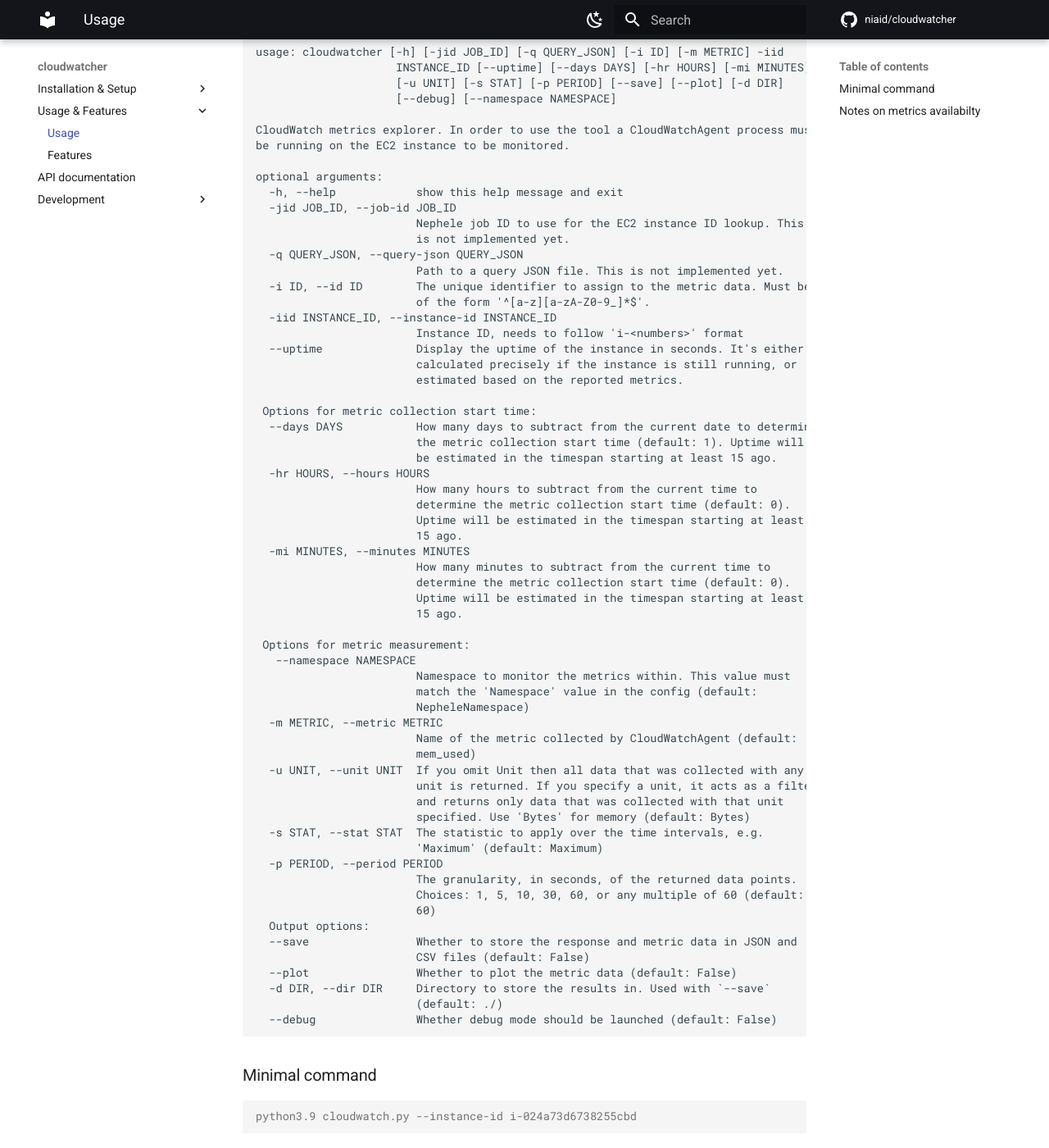
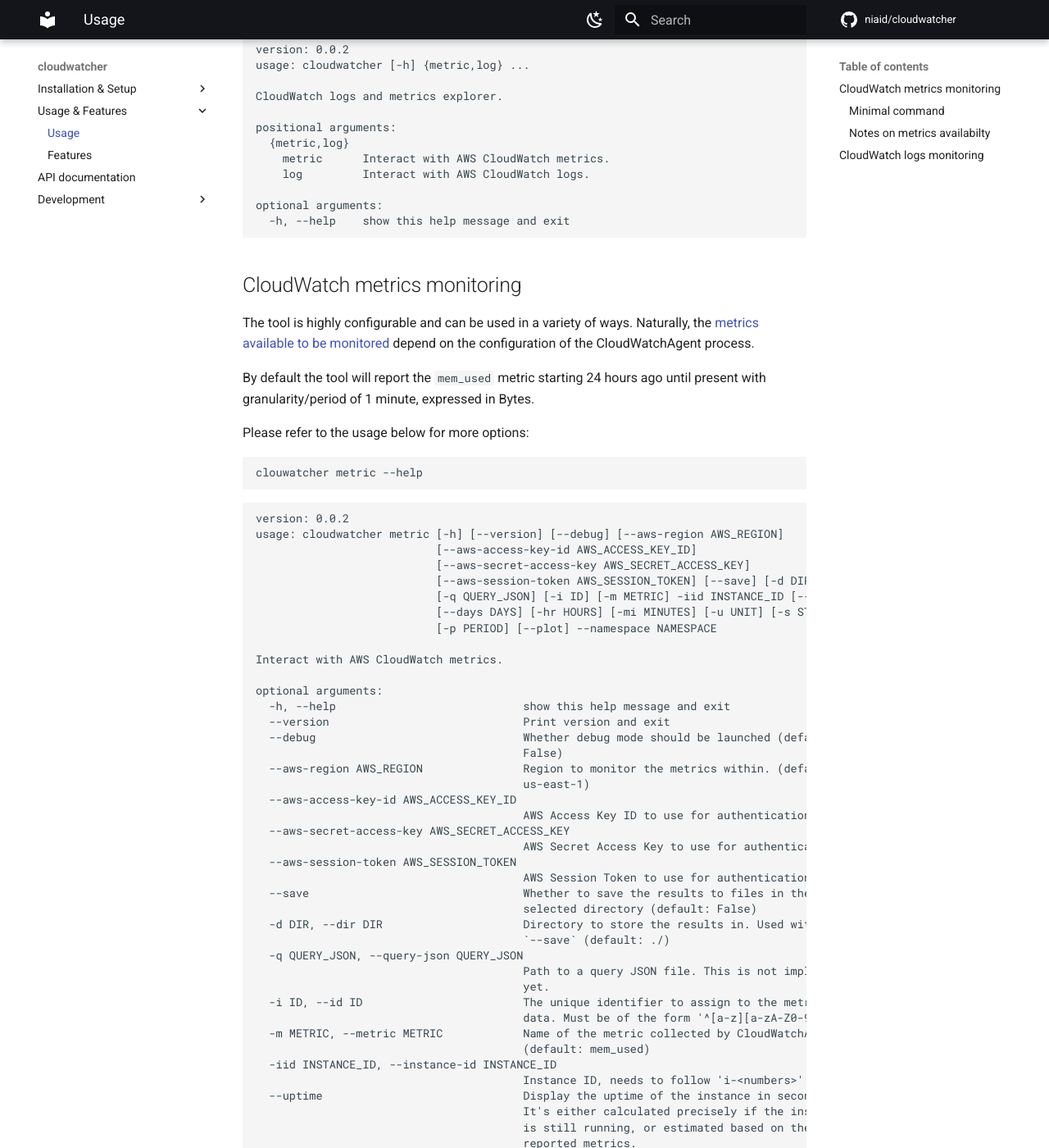
Before and after one commit to niaid/cloudwatcher, an MkDocs documentation site: the page built from docs/usage.md, in a window 1280 px wide and 1400 px high, scrolled down 312 px. Shown: the whole window at 82% size. Built offline with MkDocs 1.6.1 and Material for MkDocs 9.7.7, drawn with Linux system fonts in a browser that asks for light colours; comment, search, counter and statistics services are not loaded; some of the changed text lies outside the part shown.

Commit message:
add support for log saving to file

````diff
--- a/docs/usage.md
+++ b/docs/usage.md
@@ -1,3 +1,29 @@
+There are two modes of operation on the CLI:
+
+- [`cloudwatcher metric`](#cloudwatch-metrics-monitoring)
+- [`cloudwatcher log`](#cloudwatch-logs-monitoring)
+
+```
+cloudwatcher --help
+```
+
+```
+version: 0.0.2
+usage: cloudwatcher [-h] {metric,log} ...
+
+CloudWatch logs and metrics explorer.
+
+positional arguments:
+  {metric,log}
+    metric      Interact with AWS CloudWatch metrics.
+    log         Interact with AWS CloudWatch logs.
+
+optional arguments:
+  -h, --help    show this help message and exit
+```
+
+## CloudWatch metrics monitoring
+
 The tool is highly configurable and can be used in a variety of ways. Naturally, the [metrics available to be monitored](https://docs.aws.amazon.com/AmazonCloudWatch/latest/monitoring/metrics-collected-by-CloudWatch-agent.html) depend on the configuration of the CloudWatchAgent process.
 
 By default the tool will report the `mem_used` metric starting 24 hours ago until present with granularity/period of 1 minute, expressed in Bytes.
@@ -5,69 +31,77 @@
 Please refer to the usage below for more options:
 
 ```
-usage: cloudwatcher [-h] [-jid JOB_ID] [-q QUERY_JSON] [-i ID] [-m METRIC] -iid
-                     INSTANCE_ID [--uptime] [--days DAYS] [-hr HOURS] [-mi MINUTES]
-                     [-u UNIT] [-s STAT] [-p PERIOD] [--save] [--plot] [-d DIR]
-                     [--debug] [--namespace NAMESPACE]
+clouwatcher metric --help
+```
 
-CloudWatch metrics explorer. In order to use the tool a CloudWatchAgent process must
-be running on the EC2 instance to be monitored.
+```
+version: 0.0.2
+usage: cloudwatcher metric [-h] [--version] [--debug] [--aws-region AWS_REGION]
+                           [--aws-access-key-id AWS_ACCESS_KEY_ID]
+                           [--aws-secret-access-key AWS_SECRET_ACCESS_KEY]
+                           [--aws-session-token AWS_SESSION_TOKEN] [--save] [-d DIR]
+                           [-q QUERY_JSON] [-i ID] [-m METRIC] -iid INSTANCE_ID [--uptime]
+                           [--days DAYS] [-hr HOURS] [-mi MINUTES] [-u UNIT] [-s STAT]
+                           [-p PERIOD] [--plot] --namespace NAMESPACE
+
+Interact with AWS CloudWatch metrics.
 
 optional arguments:
-  -h, --help            show this help message and exit
-  -jid JOB_ID, --job-id JOB_ID
-                        Nephele job ID to use for the EC2 instance ID lookup. This
-                        is not implemented yet.
+  -h, --help                            show this help message and exit
+  --version                             Print version and exit
+  --debug                               Whether debug mode should be launched (default:
+                                        False)
+  --aws-region AWS_REGION               Region to monitor the metrics within. (default:
+                                        us-east-1)
+  --aws-access-key-id AWS_ACCESS_KEY_ID
+                                        AWS Access Key ID to use for authentication
+  --aws-secret-access-key AWS_SECRET_ACCESS_KEY
+                                        AWS Secret Access Key to use for authentication
+  --aws-session-token AWS_SESSION_TOKEN
+                                        AWS Session Token to use for authentication
+  --save                                Whether to save the results to files in the
+                                        selected directory (default: False)
+  -d DIR, --dir DIR                     Directory to store the results in. Used with
+                                        `--save` (default: ./)
   -q QUERY_JSON, --query-json QUERY_JSON
-                        Path to a query JSON file. This is not implemented yet.
-  -i ID, --id ID        The unique identifier to assign to the metric data. Must be
-                        of the form '^[a-z][a-zA-Z0-9_]*$'.
+                                        Path to a query JSON file. This is not implemented
+                                        yet.
+  -i ID, --id ID                        The unique identifier to assign to the metric
+                                        data. Must be of the form '^[a-z][a-zA-Z0-9_]*$'.
+  -m METRIC, --metric METRIC            Name of the metric collected by CloudWatchAgent
+                                        (default: mem_used)
   -iid INSTANCE_ID, --instance-id INSTANCE_ID
-                        Instance ID, needs to follow 'i-<numbers>' format
-  --uptime              Display the uptime of the instance in seconds. It's either
-                        calculated precisely if the instance is still running, or
-                        estimated based on the reported metrics.
-
- Options for metric collection start time:
-  --days DAYS           How many days to subtract from the current date to determine
-                        the metric collection start time (default: 1). Uptime will
-                        be estimated in the timespan starting at least 15 ago.
-  -hr HOURS, --hours HOURS
-                        How many hours to subtract from the current time to
-                        determine the metric collection start time (default: 0).
-                        Uptime will be estimated in the timespan starting at least
-                        15 ago.
-  -mi MINUTES, --minutes MINUTES
-                        How many minutes to subtract from the current time to
-                        determine the metric collection start time (default: 0).
-                        Uptime will be estimated in the timespan starting at least
-                        15 ago.
-
- Options for metric measurement:
-   --namespace NAMESPACE
-                        Namespace to monitor the metrics within. This value must
-                        match the 'Namespace' value in the config (default:
-                        NepheleNamespace)
-  -m METRIC, --metric METRIC
-                        Name of the metric collected by CloudWatchAgent (default:
-                        mem_used)
-  -u UNIT, --unit UNIT  If you omit Unit then all data that was collected with any
-                        unit is returned. If you specify a unit, it acts as a filter
-                        and returns only data that was collected with that unit
-                        specified. Use 'Bytes' for memory (default: Bytes)
-  -s STAT, --stat STAT  The statistic to apply over the time intervals, e.g.
-                        'Maximum' (default: Maximum)
-  -p PERIOD, --period PERIOD
-                        The granularity, in seconds, of the returned data points.
-                        Choices: 1, 5, 10, 30, 60, or any multiple of 60 (default:
-                        60)
-  Output options:
-  --save                Whether to store the response and metric data in JSON and
-                        CSV files (default: False)
-  --plot                Whether to plot the metric data (default: False)
-  -d DIR, --dir DIR     Directory to store the results in. Used with `--save`
-                        (default: ./)
-  --debug               Whether debug mode should be launched (default: False)
+                                        Instance ID, needs to follow 'i-<numbers>' format
+  --uptime                              Display the uptime of the instance in seconds.
+                                        It's either calculated precisely if the instance
+                                        is still running, or estimated based on the
+                                        reported metrics.
+  --days DAYS                           How many days to subtract from the current date to
+                                        determine the metric collection start time
+                                        (default: 1). Uptime will be estimated in the
+                                        timespan starting at least 15 ago.
+  -hr HOURS, --hours HOURS              How many hours to subtract from the current time
+                                        to determine the metric collection start time
+                                        (default: 0). Uptime will be estimated in the
+                                        timespan starting at least 15 ago.
+  -mi MINUTES, --minutes MINUTES        How many minutes to subtract from the current time
+                                        to determine the metric collection start time
+                                        (default: 0). Uptime will be estimated in the
+                                        timespan starting at least 15 ago.
+  -u UNIT, --unit UNIT                  If you omit Unit then all data that was collected
+                                        with any unit is returned. If you specify a unit,
+                                        it acts as a filter and returns only data that was
+                                        collected with that unit specified. Use 'Bytes'
+                                        for memory (default: Bytes)
+  -s STAT, --stat STAT                  The statistic to apply over the time intervals,
+                                        e.g. 'Maximum' (default: Maximum)
+  -p PERIOD, --period PERIOD            The granularity, in seconds, of the returned data
+                                        points. Choices: 1, 5, 10, 30, 60, or any multiple
+                                        of 60 (default: 60)
+  --plot                                Whether to plot the metric data (default: False)
+  --namespace NAMESPACE                 Namespace to monitor the metrics within. This
+                                        value must match the 'Namespace' value in the
+                                        CloudWatchAgent config (default: None)
 ```
 
 ### Minimal command
@@ -86,3 +120,42 @@
 - Data points with a period of 3600 seconds (1 hour) are available for 455 days (15 months).
 
 Select your period of interest accordingly.
+
+## CloudWatch logs monitoring
+
+```
+clouwatcher log --help
+```
+
+```
+version: 0.0.2
+usage: cloudwatcher log [-h] [--version] [--debug] [--aws-region AWS_REGION]
+                        [--aws-access-key-id AWS_ACCESS_KEY_ID]
+                        [--aws-secret-access-key AWS_SECRET_ACCESS_KEY]
+                        [--aws-session-token AWS_SESSION_TOKEN] [--save] [-d DIR] -g
+                        LOG_GROUP_NAME -s LOG_STREAM_NAME
+
+Interact with AWS CloudWatch logs.
+
+optional arguments:
+  -h, --help                            show this help message and exit
+  --version                             Print version and exit
+  --debug                               Whether debug mode should be launched (default:
+                                        False)
+  --aws-region AWS_REGION               Region to monitor the metrics within. (default:
+                                        us-east-1)
+  --aws-access-key-id AWS_ACCESS_KEY_ID
+                                        AWS Access Key ID to use for authentication
+  --aws-secret-access-key AWS_SECRET_ACCESS_KEY
+                                        AWS Secret Access Key to use for authentication
+  --aws-session-token AWS_SESSION_TOKEN
+                                        AWS Session Token to use for authentication
+  --save                                Whether to save the results to files in the
+                                        selected directory (default: False)
+  -d DIR, --dir DIR                     Directory to store the results in. Used with
+                                        `--save` (default: ./)
+  -g LOG_GROUP_NAME, --log-group-name LOG_GROUP_NAME
+                                        The log group name to monitor
+  -s LOG_STREAM_NAME, --log-stream-name LOG_STREAM_NAME
+                                        The log stream name to monitor
+```
````
Also changed, not shown: .pre-commit-config.yaml (+10 -10 lines), docs/API_documentation.md (+16 -5 lines), 3 other files.
